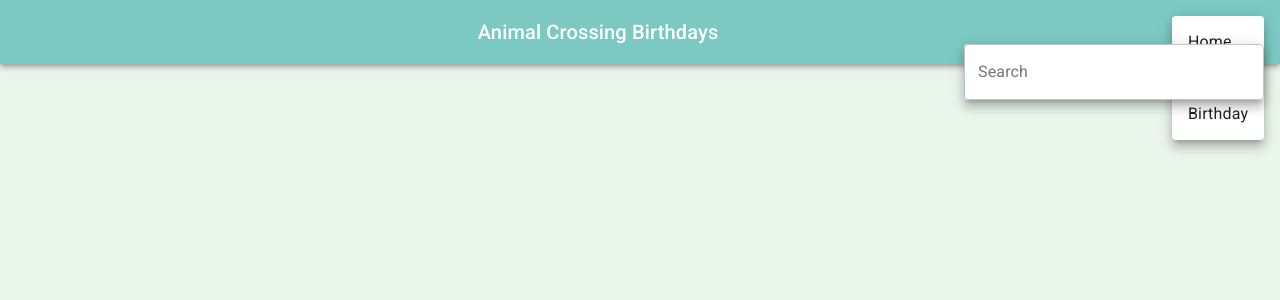
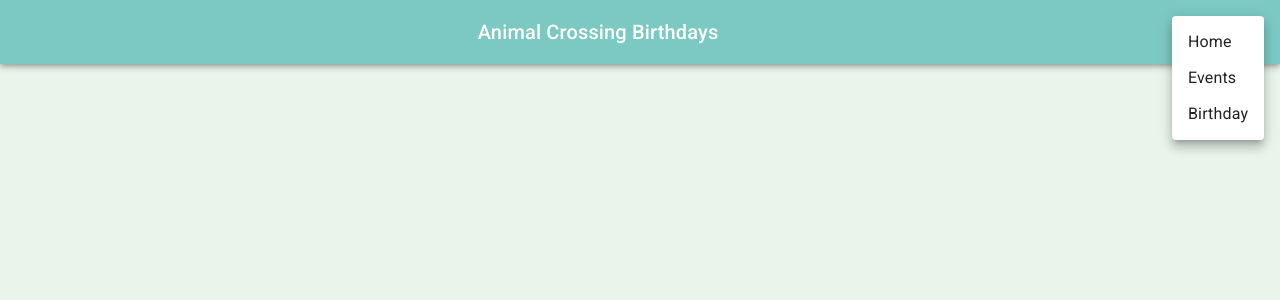
Before and after one commit to MealeaHunter/animal-crossing-birthday, a React (Create React App) app: page / in a window 1280 px wide. Both pictures are taken after a click on the button 1244 px from the left and 32 px from the top of the page. Shown: the top 300 px of the page. Built offline with nearby package versions, Linux system fonts and the light colour scheme.

Commit message:
Create different useState for Search and Menu functionality

```diff
--- a/src/App.js
+++ b/src/App.js
@@ -1,162 +1,12 @@
 import React from 'react';
-import fetch from 'cross-fetch';
 import './App.scss';
 import 'typeface-roboto';
-import AppBar from '@material-ui/core/AppBar';
-import Toolbar from '@material-ui/core/Toolbar';
-import IconButton from '@material-ui/core/IconButton';
-import MenuIcon from '@material-ui/icons/Menu';
-import SearchIcon from '@material-ui/icons/Search';
-import Typography from '@material-ui/core/Typography';
-import { makeStyles } from '@material-ui/core/styles';
-import Popover from '@material-ui/core/Popover';
-import Autocomplete from '@material-ui/lab/Autocomplete';
-import TextField from '@material-ui/core/TextField';
-import CircularProgress from '@material-ui/core/CircularProgress';
-import Menu from '@material-ui/core/Menu';
-import MenuItem from '@material-ui/core/MenuItem';
-
-const useStyles = makeStyles((theme) => ({
-  grow: {
-    flexGrow: 1
-  },
-  typography: {
-    padding: theme.spacing(2),
-  },
-}));
-
-function sleep(delay = 0) {
-  return new Promise((resolve) => {
-    setTimeout(resolve, delay);
-  });
-}
+import Header from './components/header.js';
 
 function App() {
-  const classes = useStyles();
-  const [anchorEl, setAnchorEl] = React.useState(null);
-
-  const handleClick = (event) => {
-    setAnchorEl(event.currentTarget);
-  };
-
-  const handleClose = () => {
-    setAnchorEl(null);
-  };
-
-  const o = Boolean(anchorEl);
-  const id = o ? 'simple-popover' : undefined;
-
-  const [open, setOpen] = React.useState(false);
-  const [options, setOptions] = React.useState([]);
-  const loading = open && options.length === 0;
-
-  React.useEffect(() => {
-    let active = true;
-
-    if (!loading) {
-      return undefined;
-    }
-
-    (async () => {
-      const response = await fetch('https://country.register.gov.uk/records.json?page-size=5000');
-      await sleep(1e3); // For demo purposes.
-      const countries = await response.json();
-
-      if (active) {
-        setOptions(Object.keys(countries).map((key) => countries[key].item[0]));
-      }
-    })();
-
-    return () => {
-      active = false;
-    };
-  }, [loading]);
-
-  React.useEffect(() => {
-    if (!open) {
-      setOptions([]);
-    }
-  }, [open]);
-
   return (
     <div className="App">
-      <AppBar className={classes.grow} position="static">
-        <Toolbar>
-          <Typography variant="h6" className={classes.grow} noWrap>
-            Animal Crossing Birthdays
-            </Typography>
-
-          <IconButton color="inherit" aria-label="search">
-            <SearchIcon onClick={handleClick} />
-          </IconButton>
-
-          <Popover
-            id={id}
-            open={o}
-            anchorEl={anchorEl}
-            onClose={handleClose}
-            anchorOrigin={{
-              vertical: 'bottom',
-              horizontal: 'center',
-            }}
-            transformOrigin={{
-              vertical: 'top',
-              horizontal: 'center',
-            }}
-          >
-
-            <Autocomplete
-              id="asynchronous-demo"
-              style={{ width: 300 }}
-              open={open}
-              onOpen={() => {
-                setOpen(true);
-              }}
-              onClose={() => {
-                setOpen(false);
-              }}
-              getOptionSelected={(option, value) => option.name === value.name}
-              getOptionLabel={(option) => option.name}
-              options={options}
-              loading={loading}
-              renderInput={(params) => (
-                <TextField
-                  {...params}
-                  label="Search"
-                  variant="outlined"
-                  InputProps={{
-                    ...params.InputProps,
-                    endAdornment: (
-                      <React.Fragment>
-                        {loading ? <CircularProgress color="inherit" size={20} /> : null}
-                      </React.Fragment>
-                    ),
-                  }}
-                />
-              )}
-            />
-
-          </Popover>
-
-          <IconButton edge="end" color="inherit" aria-label="menu">
-            <MenuIcon onClick={handleClick} />
-          </IconButton>
-
-          <Menu
-            id="simple-menu"
-            anchorEl={anchorEl}
-            keepMounted
-            open={Boolean(anchorEl)}
-            onClose={handleClose}
-          >
-            <MenuItem onClick={handleClose}>Home</MenuItem>
-            <MenuItem onClick={handleClose}>Events</MenuItem>
-            <MenuItem onClick={handleClose}>Birthday</MenuItem>
-          </Menu>
-        </Toolbar>
-      </AppBar>
-
-
+      <Header />
     </div>
   );
 }
--- /dev/null
+++ b/src/components/header.js
@@ -0,0 +1,165 @@
+import React, { useState, useEffect } from 'react';
+import fetch from 'cross-fetch';
+import AppBar from '@material-ui/core/AppBar';
+import Toolbar from '@material-ui/core/Toolbar';
+import IconButton from '@material-ui/core/IconButton';
+import MenuIcon from '@material-ui/icons/Menu';
+import SearchIcon from '@material-ui/icons/Search';
+import Typography from '@material-ui/core/Typography';
+import { makeStyles } from '@material-ui/core/styles';
+import Popover from '@material-ui/core/Popover';
+import Autocomplete from '@material-ui/lab/Autocomplete';
+import TextField from '@material-ui/core/TextField';
+import CircularProgress from '@material-ui/core/CircularProgress';
+import Menu from '@material-ui/core/Menu';
+import MenuItem from '@material-ui/core/MenuItem';
+
+function Header() {
+    const [searchAnchorEl, searchSetAnchorEl] = useState(null);
+    const [menuAnchorEl, menuSetAnchorEl] = useState(null);
+
+    const onSearchClick = (event) => {
+        searchSetAnchorEl(event.currentTarget);
+    };
+
+    const onMenuClick = (event) => {
+        menuSetAnchorEl(event.currentTarget);
+    };
+
+    const handleClose = () => {
+        searchSetAnchorEl(null);
+        menuSetAnchorEl(null);
+    };
+
+    const useStyles = makeStyles((theme) => ({
+        grow: {
+            flexGrow: 1
+        },
+        typography: {
+            padding: theme.spacing(2),
+        },
+    }));
+
+    function sleep(delay = 0) {
+        return new Promise((resolve) => {
+            setTimeout(resolve, delay);
+        });
+    }
+
+    const classes = useStyles();
+
+    const o = Boolean(searchAnchorEl);
+    const id = o ? 'simple-popover' : undefined;
+
+    const [open, setOpen] = useState(false);
+    const [options, setOptions] = useState([]);
+    const loading = open && options.length === 0;
+
+    useEffect(() => {
+        let active = true;
+
+        if (!loading) {
+            return undefined;
+        }
+
+        (async () => {
+            const response = await fetch('https://country.register.gov.uk/records.json?page-size=5000');
+            await sleep(1e3); // For demo purposes.
+            const countries = await response.json();
+
+            if (active) {
+                setOptions(Object.keys(countries).map((key) => countries[key].item[0]));
+            }
+        })();
+
+        return () => {
+            active = false;
+        };
+    }, [loading]);
+
+    useEffect(() => {
+        if (!open) {
+            setOptions([]);
+        }
+    }, [open]);
+
+    return (
+        <AppBar className={classes.grow} position="static">
+            <Toolbar>
+                <Typography variant="h6" className={classes.grow} noWrap>
+                    Animal Crossing Birthdays
+                </Typography>
+
+                <IconButton color="inherit" aria-label="search">
+                    <SearchIcon onClick={onSearchClick} />
+                </IconButton>
+
+                <Popover
+                    id={id}
+                    open={o}
+                    anchorEl={searchAnchorEl}
+                    onClose={handleClose}
+                    anchorOrigin={{
+                        vertical: 'bottom',
+                        horizontal: 'center',
+                    }}
+                    transformOrigin={{
+                        vertical: 'top',
+                        horizontal: 'center',
+                    }}
+                >
+
+                    <Autocomplete
+                        id="asynchronous-demo"
+                        style={{ width: 300 }}
+                        open={open}
+                        onOpen={() => {
+                            setOpen(true);
+                        }}
+                        onClose={() => {
+                            setOpen(false);
+                        }}
+                        getOptionSelected={(option, value) => option.name === value.name}
+                        getOptionLabel={(option) => option.name}
+                        options={options}
+                        loading={loading}
+                        renderInput={(params) => (
+                            <TextField
+                                {...params}
+                                label="Search"
+                                variant="outlined"
+                                InputProps={{
+                                    ...params.InputProps,
+                                    endAdornment: (
+                                        <React.Fragment>
+                                            {loading ? <CircularProgress color="inherit" size={20} /> : null}
+                                        </React.Fragment>
+                                    ),
+                                }}
+                            />
+                        )}
+                    />
+
+                </Popover>
+
+                <IconButton edge="end" color="inherit" aria-label="menu">
+                    <MenuIcon onClick={onMenuClick} />
+                </IconButton>
+
+                <Menu
+                    id="simple-menu"
+                    anchorEl={menuAnchorEl}
+                    keepMounted
+                    open={Boolean(menuAnchorEl)}
+                    onClose={handleClose}
+                >
+                    <MenuItem onClick={handleClose}>Home</MenuItem>
+                    <MenuItem onClick={handleClose}>Events</MenuItem>
+                    <MenuItem onClick={handleClose}>Birthday</MenuItem>
+                </Menu>
+            </Toolbar>
+        </AppBar>
+    );
+}
+
+export default Header;
```
